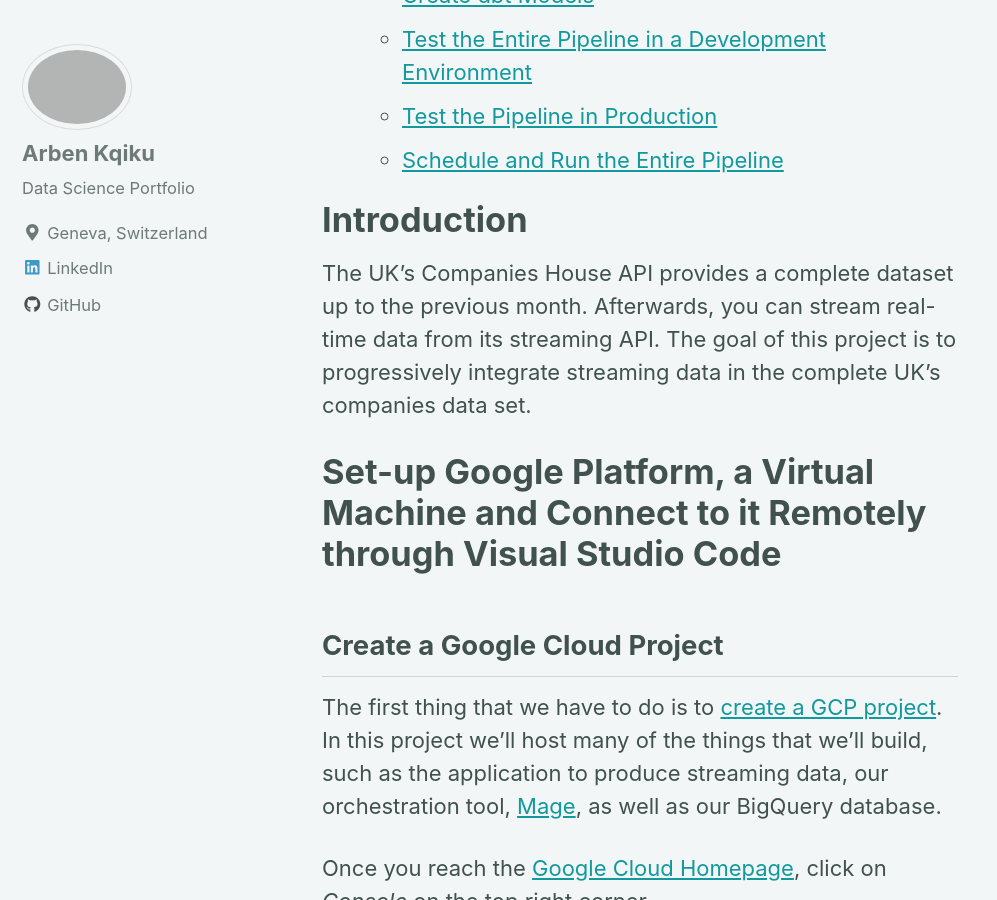
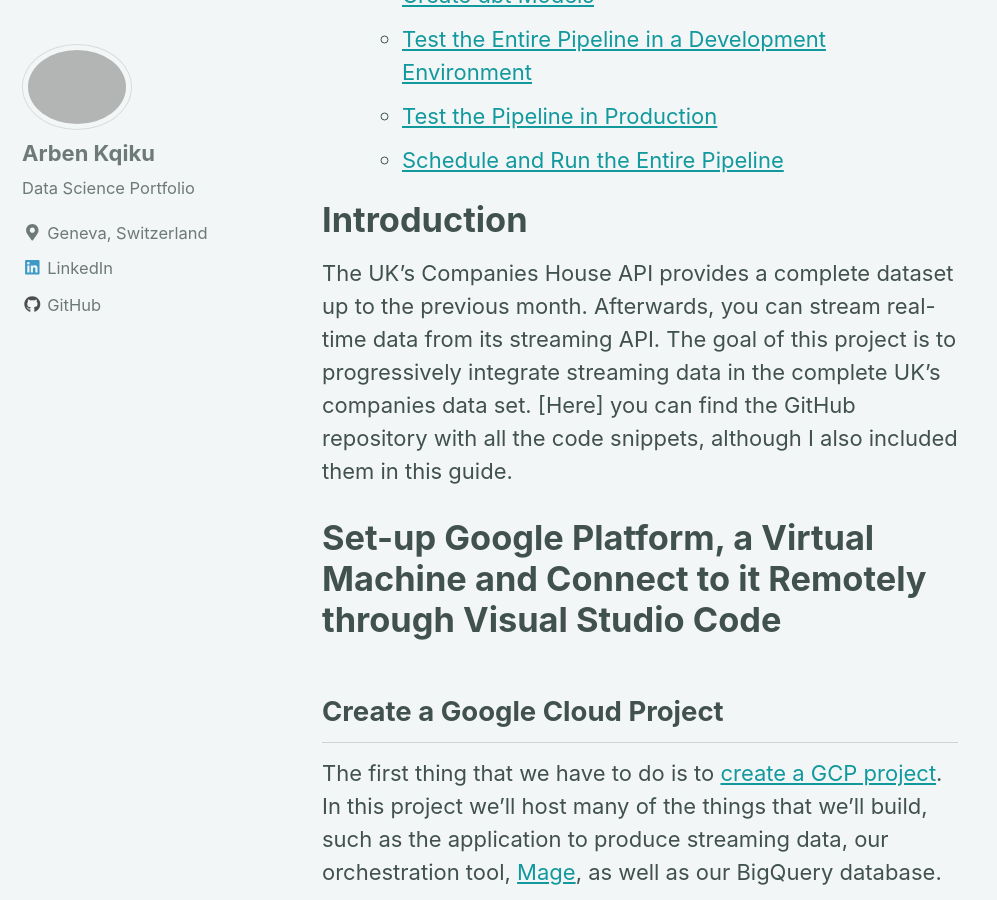
Before and after one commit to ArbenKqiku/arbenkqiku.github.io, a Jekyll site: the page built from _posts/2024-03-29-kafka-streaming-end-to-end-pipeline.md, in a window 1280 px wide and 900 px high, scrolled down 2447 px. Shown: the whole window, without its empty margins (0-997 px from the left). Built offline with Jekyll 4.4.1, drawn with Linux system fonts in a browser that asks for light colours; nearby versions of some CDN libraries.

Commit message:
changed intro

```diff
--- a/_posts/2024-03-29-kafka-streaming-end-to-end-pipeline.md
+++ b/_posts/2024-03-29-kafka-streaming-end-to-end-pipeline.md
@@ -39,7 +39,7 @@
     - [Schedule and Run the Entire Pipeline](#schedule-and-run-the-entire-pipeline)
 
 # Introduction
-The UK's Companies House API provides a complete dataset up to the previous month. Afterwards, you can stream real-time data from its streaming API. The goal of this project is to progressively integrate streaming data in the complete UK's companies data set.
+The UK's Companies House API provides a complete dataset up to the previous month. Afterwards, you can stream real-time data from its streaming API. The goal of this project is to progressively integrate streaming data in the complete UK's companies data set. [Here] you can find the GitHub repository with all the code snippets, although I also included them in this guide.
 
 # Set-up Google Platform, a Virtual Machine and Connect to it Remotely through Visual Studio Code
 ## Create a Google Cloud Project
```
